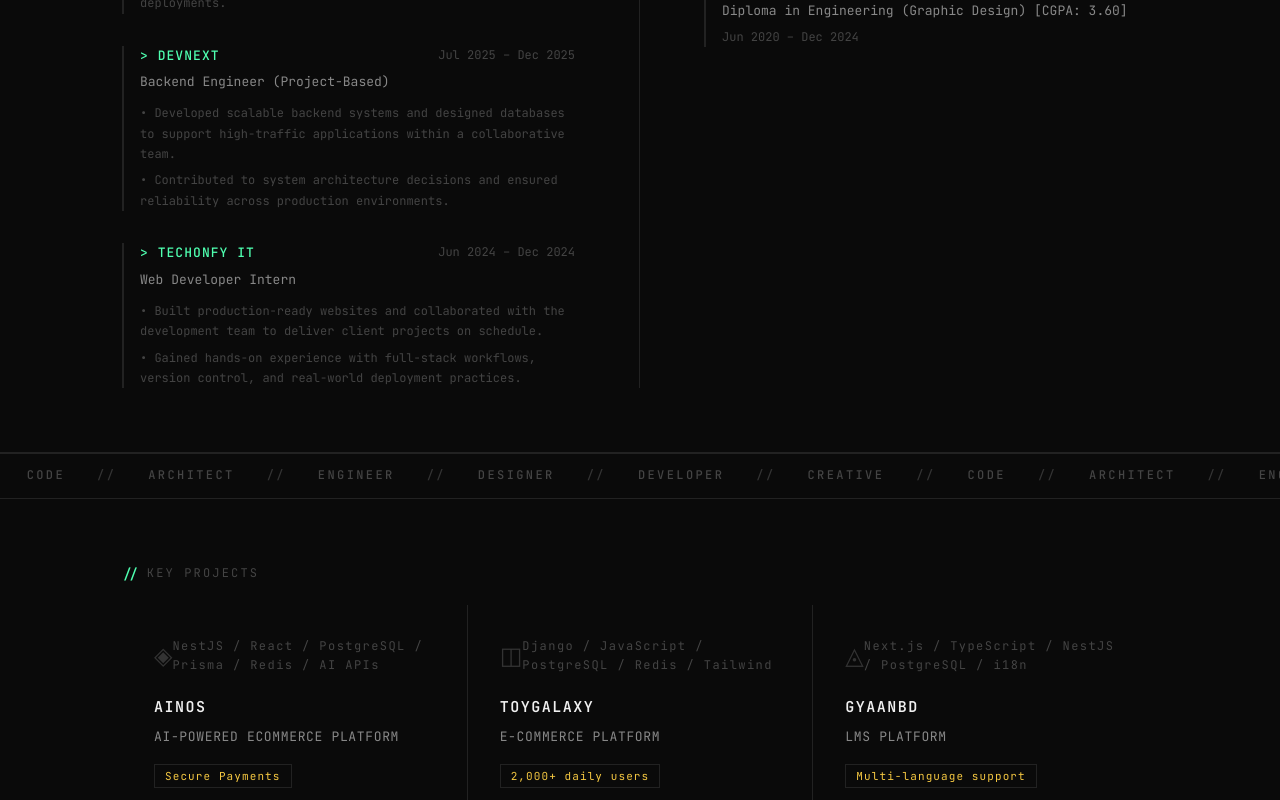
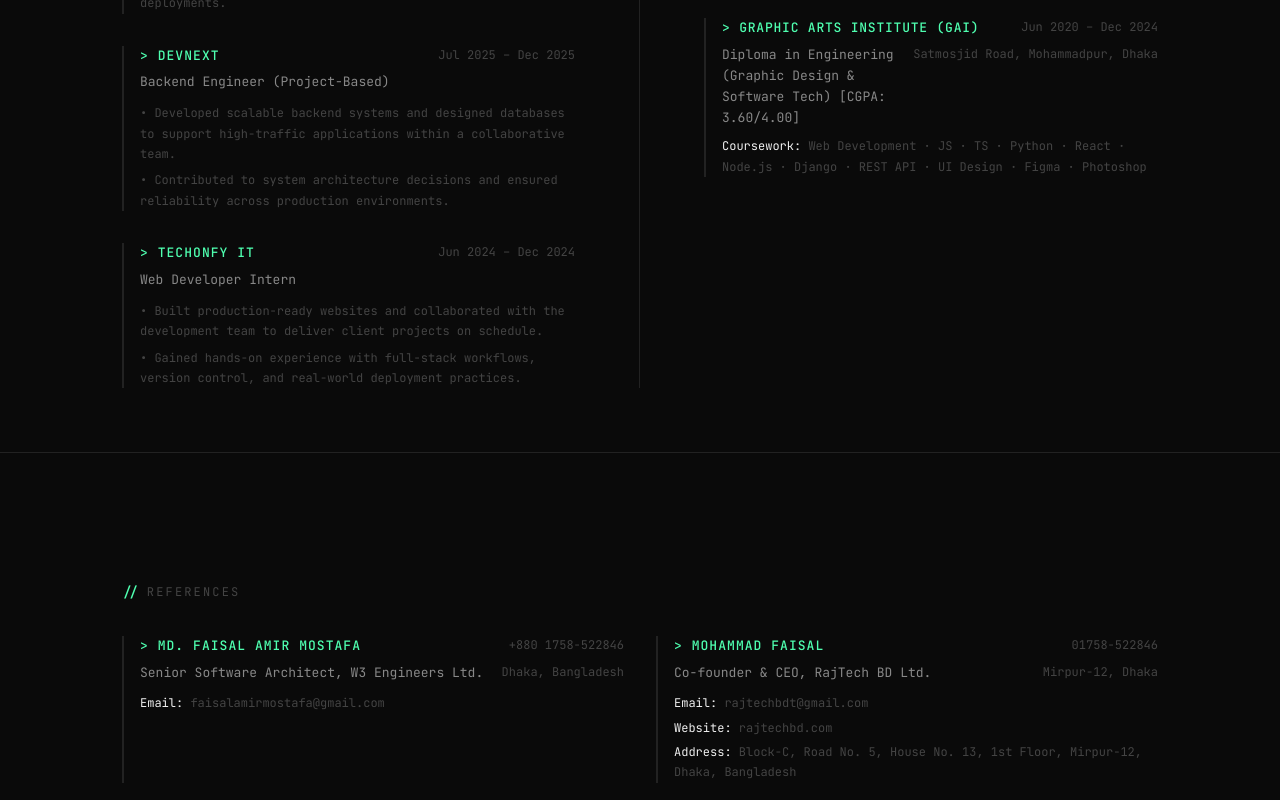
Before and after one commit to shakib5560/liveresume, a Next.js app: page / in a window 1280 px wide. Shown: the part 1280-2080 px from the top of the page. Built offline with nearby package versions, Linux system fonts and the light colour scheme.

Commit message:
add 2 section

```diff
--- a/src/app/page.tsx
+++ b/src/app/page.tsx
@@ -69,8 +69,38 @@ const DATA = {
     },
   ],
   education: [
-    { institution: "BANGLADESH UNIVERSITY OF BUSINESS AND TECHNOLOGY (BUBT)", degree: "Bachelor of Science in Computer Science & Engineering [CGPA: 3.67]", period: "Jun 2025 – Present" },
-    { institution: "GRAPHIC ARTS INSTITUTE (GAI)", degree: "Diploma in Engineering (Graphic Design) [CGPA: 3.60]", period: "Jun 2020 – Dec 2024" },
+    {
+      institution: "BANGLADESH UNIVERSITY OF BUSINESS AND TECHNOLOGY (BUBT)",
+      degree: "B.Sc. in Computer Science & Engineering (Evening) [CGPA: 3.43/4.00]",
+      period: "Jan 2024 – Present",
+      location: "Rupnogor Road, Mirpur, Dhaka",
+      coursework: "DSA · Probability & Statistics · Competitive Programming · Computer Networking · System Design · OOP"
+    },
+    {
+      institution: "GRAPHIC ARTS INSTITUTE (GAI)",
+      degree: "Diploma in Engineering (Graphic Design & Software Tech) [CGPA: 3.60/4.00]",
+      period: "Jun 2020 – Dec 2024",
+      location: "Satmosjid Road, Mohammadpur, Dhaka",
+      coursework: "Web Development · JS · TS · Python · React · Node.js · Django · REST API · UI Design · Figma · Photoshop"
+    },
+  ],
+  references: [
+    {
+      name: "Md. Faisal Amir Mostafa",
+      role: "Senior Software Architect, W3 Engineers Ltd.",
+      phone: "+880 1758-522846",
+      email: "faisalamirmostafa@gmail.com",
+      location: "Dhaka, Bangladesh"
+    },
+    {
+      name: "Mohammad Faisal",
+      role: "Co-founder & CEO, RajTech BD Ltd.",
+      phone: "01758-522846",
+      email: "rajtechbdt@gmail.com",
+      website: "rajtechbd.com",
+      location: "Mirpur-12, Dhaka",
+      address: "Block-C, Road No. 5, House No. 13, 1st Floor, Mirpur-12, Dhaka, Bangladesh"
+    }
   ],
   projects: [
     { name: "AINOS", desc: "AI-POWERED ECOMMERCE PLATFORM", tech: "NestJS / React / PostgreSQL / Prisma / Redis / AI APIs", meta: "Secure Payments", icon: "◈" },
@@ -94,7 +124,7 @@ const DATA = {
 function SectionLabel({ label }: { label: string }) {
   return (
     <div style={{ display: "flex", alignItems: "center", gap: "8px", marginBottom: "20px" }}>
-      <span style={{ color: "var(--accent)", fontSize: "14px", fontWeight: 500 }}>// </span>
+      <span style={{ color: "var(--accent)", fontSize: "14px", fontWeight: 500 }}>{"// "}</span>
       <span style={{ color: "var(--text-muted)", fontSize: "12px", letterSpacing: "0.18em", textTransform: "uppercase" as const }}>{label}</span>
     </div>
   );
@@ -141,7 +171,7 @@ function Header() {
       else clearInterval(t);
     }, 50);
     return () => clearInterval(t);
-  }, []);
+  }, [full]);
 
   return (
     <header style={{ borderBottom: "1px solid var(--border)" }}>
@@ -281,6 +311,7 @@ function ExperienceEducation() {
             {DATA.experience.map((exp, i) => (
               <motion.div key={i} variants={fadeUp} custom={i + 1}
                 style={{ paddingLeft: "16px", borderLeft: "2px solid var(--border)", transition: "border-color 0.2s" }}
+                // eslint-disable-next-line @typescript-eslint/no-explicit-any
                 whileHover={{ borderColor: "var(--accent)" } as any}
               >
                 <div style={{ display: "flex", justifyContent: "space-between", alignItems: "flex-start", marginBottom: "6px" }}>
@@ -302,14 +333,62 @@ function ExperienceEducation() {
           <div style={{ display: "flex", flexDirection: "column", gap: "32px" }}>
             {DATA.education.map((edu, i) => (
               <motion.div key={i} variants={fadeUp} custom={i + 1}
-                style={{ paddingLeft: "16px", borderLeft: "2px solid var(--border)" }}
+                style={{ paddingLeft: "16px", borderLeft: "2px solid var(--border)", transition: "border-color 0.2s" }}
+                // eslint-disable-next-line @typescript-eslint/no-explicit-any
+                whileHover={{ borderColor: "var(--accent)" } as any}
               >
-                <p style={{ fontSize: "13px", letterSpacing: "0.06em", fontWeight: 500, color: "var(--accent)", marginBottom: "6px" }}>&gt; {edu.institution}</p>
-                <p style={{ fontSize: "13px", color: "var(--text-secondary)", marginBottom: "6px" }}>{edu.degree}</p>
-                <p style={{ fontSize: "12px", color: "var(--text-muted)" }}>{edu.period}</p>
+                <div style={{ display: "flex", justifyContent: "space-between", alignItems: "flex-start", marginBottom: "6px" }}>
+                  <p style={{ fontSize: "13px", letterSpacing: "0.06em", fontWeight: 500, color: "var(--accent)" }}>&gt; {edu.institution}</p>
+                  <span style={{ fontSize: "12px", color: "var(--text-muted)", flexShrink: 0, textAlign: "right", marginLeft: "12px" }}>{edu.period}</span>
+                </div>
+                <div style={{ display: "flex", justifyContent: "space-between", alignItems: "flex-start", marginBottom: "8px" }}>
+                  <p style={{ fontSize: "13px", color: "var(--text-secondary)" }}>{edu.degree}</p>
+                  <span style={{ fontSize: "12px", color: "var(--text-muted)", flexShrink: 0, textAlign: "right", marginLeft: "12px" }}>{edu.location}</span>
+                </div>
+                <p style={{ fontSize: "12px", lineHeight: 1.7, color: "var(--text-muted)" }}>
+                  <span style={{ color: "var(--text-primary)" }}>Coursework:</span> {edu.coursework}
+                </p>
               </motion.div>
             ))}
           </div>
+        </div>
+      </div>
+    </motion.section>
+  );
+}
+
+// ─── References ───────────────────────────────────────────────────────────────
+
+function References() {
+  return (
+    <motion.section
+      style={{ borderBottom: "1px solid var(--border)", padding: "4rem 0" }}
+      initial="hidden" whileInView="visible" viewport={{ once: true, margin: "-40px" }} variants={stagger}
+    >
+      <div className="container-max">
+        <motion.div variants={fadeUp} custom={0}><SectionLabel label="REFERENCES" /></motion.div>
+        <div className="grid-cols-1-2" style={{ gap: "2rem", marginTop: "2rem" }}>
+          {DATA.references.map((ref, i) => (
+            <motion.div key={i} variants={fadeUp} custom={i + 1}
+              style={{ paddingLeft: "16px", borderLeft: "2px solid var(--border)", transition: "border-color 0.2s" }}
+              // eslint-disable-next-line @typescript-eslint/no-explicit-any
+              whileHover={{ borderColor: "var(--accent)" } as any}
+            >
+              <div style={{ display: "flex", justifyContent: "space-between", alignItems: "flex-start", marginBottom: "6px" }}>
+                <p style={{ fontSize: "13px", letterSpacing: "0.08em", fontWeight: 500, color: "var(--accent)" }}>&gt; {ref.name.toUpperCase()}</p>
+                <span style={{ fontSize: "12px", color: "var(--text-muted)", flexShrink: 0 }}>{ref.phone}</span>
+              </div>
+              <div style={{ display: "flex", justifyContent: "space-between", alignItems: "flex-start", marginBottom: "10px" }}>
+                <p style={{ fontSize: "13px", color: "var(--text-secondary)" }}>{ref.role}</p>
+                <span style={{ fontSize: "12px", color: "var(--text-muted)", flexShrink: 0, textAlign: "right", marginLeft: "12px" }}>{ref.location}</span>
+              </div>
+              <p style={{ fontSize: "12px", lineHeight: 1.7, color: "var(--text-muted)", display: "flex", flexDirection: "column", gap: "4px" }}>
+                <span><span style={{ color: "var(--text-primary)" }}>Email:</span> {ref.email}</span>
+                {ref.website && <span><span style={{ color: "var(--text-primary)" }}>Website:</span> {ref.website}</span>}
+                {ref.address && <span><span style={{ color: "var(--text-primary)" }}>Address:</span> {ref.address}</span>}
+              </p>
+            </motion.div>
+          ))}
         </div>
       </div>
     </motion.section>
@@ -450,6 +529,7 @@ export default function Home() {
 
   useEffect(() => {
     const wasLoaded = sessionStorage.getItem("home_loaded");
+    setTimeout(() => {
       if (wasLoaded === "true") {
         setLoadingComplete(true);
         setHasCheckedSession(true);
@@ -458,6 +538,7 @@ export default function Home() {
         setHasCheckedSession(true);
         setShouldAnimate(true);
       }
+    }, 0);
   }, []);
 
 
@@ -566,6 +647,7 @@ export default function Home() {
             <Ticker />
             <ProfileExpertise />
             <ExperienceEducation />
+            <References />
             <Ticker reversed />
             <Projects />
             <Connect />
--- a/src/app/projects/[slug]/page.tsx
+++ b/src/app/projects/[slug]/page.tsx
@@ -1,7 +1,7 @@
 "use client";
 
 import React, { useState, useEffect } from "react";
-import { PROJECTS_DATA, ProjectDetails } from "@/data/projects";
+import { PROJECTS_DATA } from "@/data/projects";
 import TransitionLink from "@/components/TransitionLink";
 import ThemeToggle from "@/components/ThemeToggle";
 import { motion, AnimatePresence } from "framer-motion";
@@ -10,7 +10,7 @@ import { motion, AnimatePresence } from "framer-motion";
 function SectionLabel({ label }: { label: string }) {
   return (
     <div style={{ display: "flex", alignItems: "center", gap: "8px", marginBottom: "20px" }}>
-      <span style={{ color: "var(--accent)", fontSize: "14px", fontWeight: 500 }}>// </span>
+      <span style={{ color: "var(--accent)", fontSize: "14px", fontWeight: 500 }}>{"// "}</span>
       <span style={{ color: "var(--text-muted)", fontSize: "12px", letterSpacing: "0.18em", textTransform: "uppercase" }}>{label}</span>
     </div>
   );
@@ -30,6 +30,7 @@ const stagger = {
   visible: { transition: { staggerChildren: 0.05 } },
 };
 
+// eslint-disable-next-line @typescript-eslint/no-explicit-any
 export default function ProjectDetailsPage({ params }: { params: any }) {
   const [slug, setSlug] = useState<string | null>(null);
   const [loadingComplete, setLoadingComplete] = useState(false);
--- a/src/components/TransitionProvider.tsx
+++ b/src/components/TransitionProvider.tsx
@@ -29,6 +29,7 @@ export default function TransitionProvider({ children }: { children: React.React
 
   useEffect(() => {
     const savedTheme = localStorage.getItem("theme") as "dark" | "light" | null;
+    setTimeout(() => {
       if (savedTheme === "light") {
         setTheme("light");
         document.documentElement.classList.add("light");
@@ -36,6 +37,7 @@ export default function TransitionProvider({ children }: { children: React.React
         setTheme("dark");
         document.documentElement.classList.remove("light");
       }
+    }, 0);
   }, []);
 
   const toggleTheme = () => {
@@ -58,9 +60,9 @@ export default function TransitionProvider({ children }: { children: React.React
   // When pathname changes, trigger opening animation
   useEffect(() => {
     if (animationState === "closing") {
-      setAnimationState("opening");
+      setTimeout(() => setAnimationState("opening"), 0);
     }
-  }, [pathname]);
+  }, [pathname, animationState]);
 
   const handleClosingComplete = () => {
     if (targetHref.current) {
```
Lines whose indentation alone changed are shown as unchanged.
